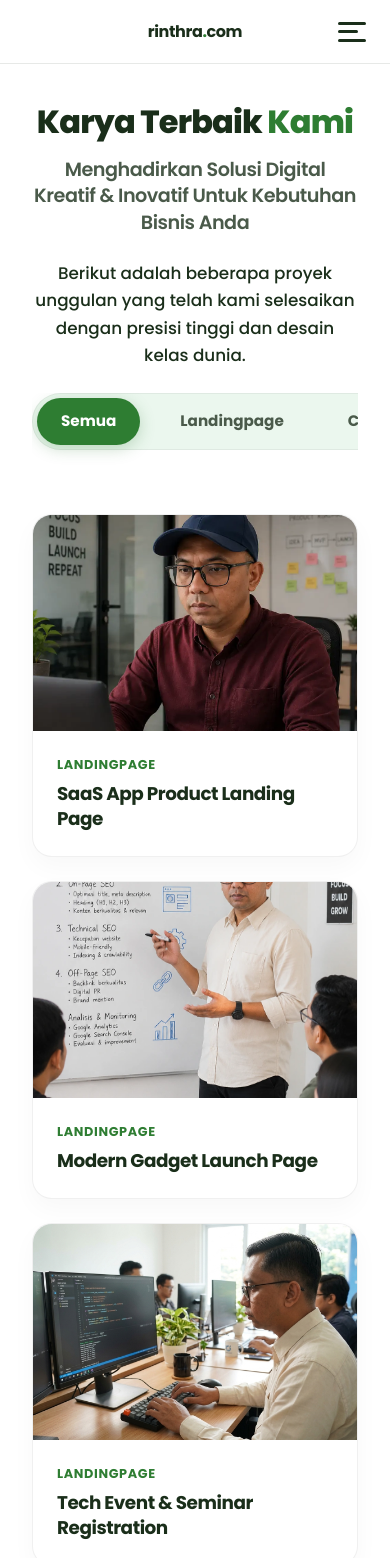
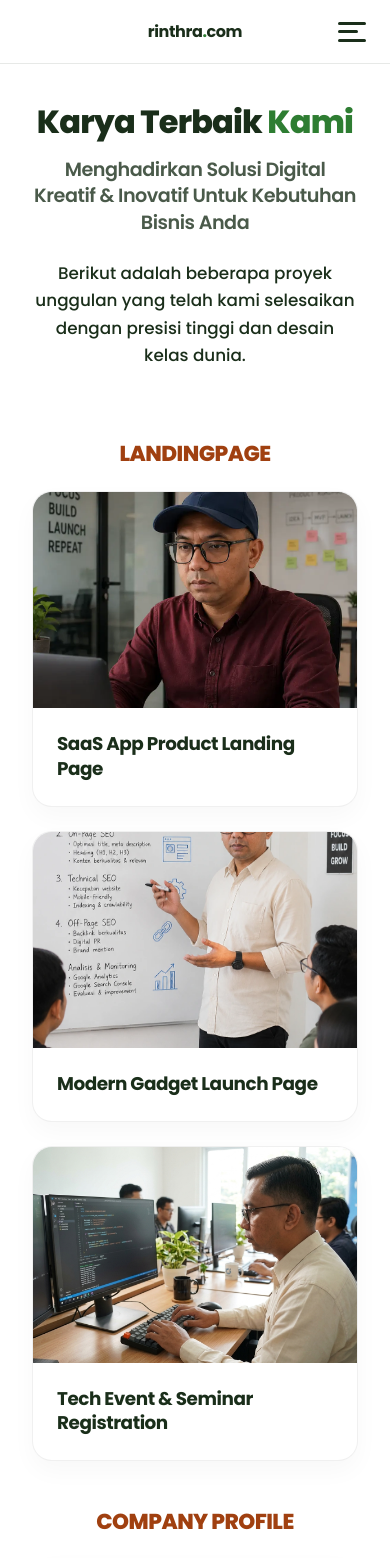
Before and after one commit to Rindra-Aniko/rindra.com, a Next.js app: page /portofolio in a window 390 px wide. Shown: the top 1558 px of the page. Built offline with nearby package versions, Linux system fonts and the light colour scheme.

Commit message:
perbaikan minor di hero mobile

```diff
--- a/app/page.jsx
+++ b/app/page.jsx
@@ -246,8 +246,7 @@ export default async function HomePage() {
           </div>
           <div className={styles.layananRight}>
             <a
-              href="https://sktperfectdemo.com/themepack/nature21-pro/"
-              target="_blank"
+              href="/portofolio"
               rel="noopener noreferrer"
               className={styles.layananPreview}
             >
@@ -258,8 +257,7 @@ export default async function HomePage() {
               />
             </a>
             <a
-              href="https://sktperfectdemo.com/themepack/nature21-pro/"
-              target="_blank"
+              href="/portofolio"
               rel="noopener noreferrer"
               className={styles.layananCta}
             >
--- a/app/portofolio/portofolio.module.css
+++ b/app/portofolio/portofolio.module.css
@@ -75,61 +75,31 @@
   padding: 0 var(--space-8) var(--space-24) var(--space-8);
 }
 
-/* Filter Wrapper & Pill Buttons */
-.filterWrapper {
-  display: flex;
-  justify-content: center;
-  width: 100%;
-  margin-bottom: var(--space-12);
-  overflow-x: auto;
-  scrollbar-width: none; /* Hide scrollbar in Firefox */
-  -ms-overflow-style: none; /* Hide scrollbar in IE */
+/* Category Sections */
+.categorySection {
+  margin-bottom: var(--space-16);
 }
 
-.filterWrapper::-webkit-scrollbar {
-  display: none; /* Hide scrollbar in Chrome/Safari */
+.categorySection:last-child {
+  margin-bottom: 0;
 }
 
-.filterList {
-  display: flex;
-  align-items: center;
-  gap: var(--space-4);
-  padding: 4px;
-  background: var(--color-bg-tertiary); /* Elegant backdrop for tabs */
-  border-radius: 40px;
-  border: 1px solid rgba(0, 0, 0, 0.05);
-}
-
-.filterBtn {
+.categoryTitle {
   font-family: var(--font-sans);
-  font-weight: 700;
-  font-size: 0.95rem;
-  color: var(--color-text-secondary);
-  background: transparent;
-  border: none;
-  padding: 12px 24px;
-  border-radius: 30px;
-  cursor: pointer;
-  white-space: nowrap;
-  transition: all var(--transition-slow) var(--transition-spring);
-}
-
-.filterBtn:hover {
-  color: var(--color-text-primary);
-  background: rgba(0, 0, 0, 0.03);
-}
-
-.filterBtnActive {
-  color: var(--color-bg-primary) !important;
-  background: var(--color-accent) !important;
-  box-shadow: 0 4px 15px rgba(46, 125, 50, 0.25);
+  font-size: clamp(1.35rem, 2.5vw, 1.75rem);
+  font-weight: 800;
+  color: var(--color-text-highlight);
+  margin-bottom: var(--space-6);
+  margin-top: var(--space-12);
+  letter-spacing: var(--tracking-tight);
+  text-align: center;
 }
 
 /* Grid & Cards */
 .portfolioGrid {
   display: grid;
-  grid-template-columns: repeat(auto-fill, minmax(320px, 1fr));
-  gap: var(--space-8);
+  grid-template-columns: repeat(3, 1fr);
+  gap: var(--space-6);
   width: 100%;
 }
 
@@ -174,7 +144,8 @@
 .cardOverlay {
   position: absolute;
   inset: 0;
-  background: rgba(46, 125, 50, 0.85); /* Accent-colored translucent overlay */
+  background: rgba(46, 125, 50, 0.85);
+  /* Accent-colored translucent overlay */
   display: flex;
   align-items: center;
   justify-content: center;
@@ -237,6 +208,10 @@
   .portfolioContainer {
     padding-bottom: var(--space-16);
   }
+
+  .portfolioGrid {
+    grid-template-columns: repeat(2, 1fr);
+  }
 }
 
 @media (max-width: 768px) {
@@ -248,17 +223,16 @@
     font-size: clamp(2rem, 4.5vw, 2.75rem);
   }
 
-  .filterWrapper {
-    justify-content: flex-start;
-    padding-bottom: var(--space-4);
-  }
-
   .portfolioGrid {
-    grid-template-columns: repeat(auto-fill, minmax(280px, 1fr));
+    grid-template-columns: 1fr;
     gap: var(--space-6);
   }
 
   .portfolioCard {
     border-radius: 20px;
   }
+
+  .categorySection {
+    margin-bottom: var(--space-12);
+  }
 }
--- a/components/PortfolioContainer.jsx
+++ b/components/PortfolioContainer.jsx
@@ -1,17 +1,15 @@
 "use client";
 
-import { useState } from "react";
 import Image from "next/image";
 import Link from "next/link";
 import AnimatedSection from "@/components/AnimatedSection";
 import styles from "@/app/portofolio/portofolio.module.css";
 
-const categories = [
-  { id: "all", label: "Semua", value: "Semua" },
-  { id: "landing", label: "Landingpage", value: "Landingpage" },
-  { id: "company", label: "Company Profile", value: "Company Profile" },
-  { id: "ecommerce", label: "E-commerce", value: "E-commerce" },
-  { id: "other", label: "Lainnya", value: "Other" },
+const categoryOrder = [
+  { key: "LANDINGPAGE", label: "LANDINGPAGE" },
+  { key: "COMPANY PROFILE", label: "COMPANY PROFILE" },
+  { key: "E-COMMERCE", label: "E-COMMERCE" },
+  { key: "OTHER", label: "OTHER" },
 ];
 
 const portfolioData = [
@@ -19,21 +17,21 @@ const portfolioData = [
   {
     id: 1,
     title: "SaaS App Product Landing Page",
-    category: "Landingpage",
+    category: "LANDINGPAGE",
     imageUrl: "/asset/hero_rindra.webp",
     link: "https://example.com/saas",
   },
   {
     id: 2,
     title: "Modern Gadget Launch Page",
-    category: "Landingpage",
+    category: "LANDINGPAGE",
     imageUrl: "/asset/ngajar.webp",
     link: "https://example.com/product",
   },
   {
     id: 3,
     title: "Tech Event & Seminar Registration",
-    category: "Landingpage",
+    category: "LANDINGPAGE",
     imageUrl: "/asset/php.webp",
     link: "https://example.com/event",
   },
@@ -42,21 +40,21 @@ const portfolioData = [
   {
     id: 4,
     title: "Corporate Tech Startup Site",
-    category: "Company Profile",
+    category: "COMPANY PROFILE",
     imageUrl: "/asset/ngajar.webp",
     link: "https://example.com/startup",
   },
   {
     id: 5,
     title: "Creative & Design Agency Studio",
-    category: "Company Profile",
+    category: "COMPANY PROFILE",
     imageUrl: "/asset/php.webp",
     link: "https://example.com/agency",
   },
   {
     id: 6,
     title: "Financial & Consulting Firm",
-    category: "Company Profile",
+    category: "COMPANY PROFILE",
     imageUrl: "/asset/hero_rindra.webp",
     link: "https://example.com/consulting",
   },
@@ -65,21 +63,21 @@ const portfolioData = [
   {
     id: 7,
     title: "Premium Fashion & Apparel Store",
-    category: "E-commerce",
+    category: "E-COMMERCE",
     imageUrl: "/asset/php.webp",
     link: "https://example.com/fashion",
   },
   {
     id: 8,
     title: "Smart Gadgets & Electronics Shop",
-    category: "E-commerce",
+    category: "E-COMMERCE",
     imageUrl: "/asset/hero_rindra.webp",
     link: "https://example.com/electronics",
   },
   {
     id: 9,
     title: "Fresh Organic Foods Marketplace",
-    category: "E-commerce",
+    category: "E-COMMERCE",
     imageUrl: "/asset/ngajar.webp",
     link: "https://example.com/organic",
   },
@@ -88,58 +86,45 @@ const portfolioData = [
   {
     id: 10,
     title: "Personal Lifestyle Blog & Vlog Hub",
-    category: "Other",
+    category: "OTHER",
     imageUrl: "/asset/hero_rindra.webp",
     link: "https://example.com/blog",
   },
   {
     id: 11,
     title: "Interactive E-Learning Platform",
-    category: "Other",
+    category: "OTHER",
     imageUrl: "/asset/ngajar.webp",
     link: "https://example.com/learning",
   },
   {
     id: 12,
     title: "Global Developer Community Forum",
-    category: "Other",
+    category: "OTHER",
     imageUrl: "/asset/php.webp",
     link: "https://example.com/forum",
   },
 ];
 
 export default function PortfolioContainer() {
-  const [activeCategory, setActiveCategory] = useState("Semua");
-
-  const filteredItems = activeCategory === "Semua"
-    ? portfolioData
-    : portfolioData.filter(item => item.category === activeCategory);
+  return (
+    <div className={styles.portfolioContainer}>
+      {categoryOrder.map((cat, idx) => {
+        const items = portfolioData.filter(
+          (item) => item.category === cat.key
+        );
+        if (items.length === 0) return null;
 
         return (
-    <div className={styles.portfolioContainer}>
-      {/* Category Tabs / Filters */}
-      <AnimatedSection id="portfolio-filters" delay={0.2}>
-        <div className={styles.filterWrapper}>
-          <div className={styles.filterList}>
-            {categories.map((cat) => (
-              <button
-                key={cat.id}
-                onClick={() => setActiveCategory(cat.value)}
-                className={`${styles.filterBtn} ${
-                  activeCategory === cat.value ? styles.filterBtnActive : ""
-                }`}
+          <AnimatedSection
+            key={cat.key}
+            id={`portfolio-section-${cat.key}`}
+            delay={0.15 * (idx + 1)}
           >
-                {cat.label}
-              </button>
-            ))}
-          </div>
-        </div>
-      </AnimatedSection>
-
-      {/* Grid of Portfolio Cards */}
-      <AnimatedSection id="portfolio-grid" delay={0.3}>
+            <section className={styles.categorySection}>
+              <h2 className={styles.categoryTitle}>{cat.label}</h2>
               <div className={styles.portfolioGrid}>
-          {filteredItems.map((item) => (
+                {items.map((item) => (
                   <Link
                     href={item.link}
                     key={item.id}
@@ -159,20 +144,20 @@ export default function PortfolioContainer() {
                       <div className={styles.cardOverlay}>
                         <span className={styles.overlayText}>Kunjungi Situs</span>
                         <svg className={styles.arrowIcon} viewBox="0 0 24 24" fill="none" xmlns="http://www.w3.org/2000/svg">
-                    <path d="M5 12H19M19 12L12 5M19 12L12 19" stroke="white" strokeWidth="2" strokeLinecap="round" strokeLinejoin="round"/>
+                          <path d="M5 12H19M19 12L12 5M19 12L12 19" stroke="white" strokeWidth="2" strokeLinecap="round" strokeLinejoin="round" />
                         </svg>
                       </div>
                     </div>
                     <div className={styles.cardInfo}>
-                <span className={styles.cardCategory}>
-                  {categories.find(c => c.value === item.category)?.label || item.category}
-                </span>
                       <h3 className={styles.cardTitle}>{item.title}</h3>
                     </div>
                   </Link>
                 ))}
               </div>
+            </section>
           </AnimatedSection>
+        );
+      })}
     </div>
   );
 }
```
Also changed, not shown: app/page.module.css (+8 -4 lines). Lines whose indentation alone changed are shown as unchanged.
